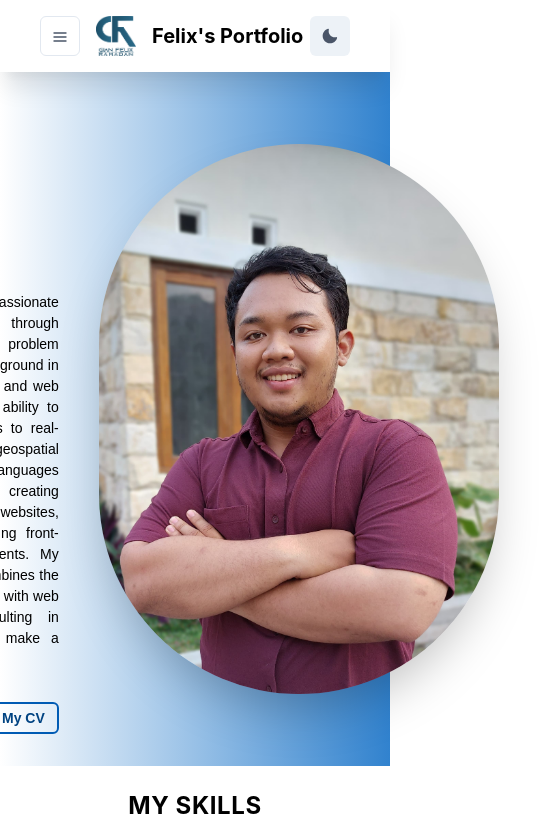
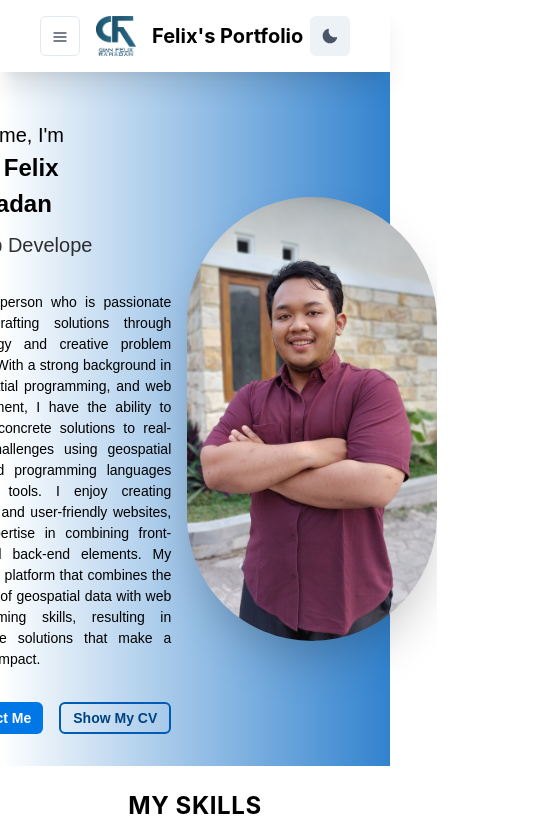
Before and after one commit to gianfelix/web_portfolio_GFR, a React (Create React App) app: page / in a window 390 px wide. Shown: the top 840 px of the page, 549 px wide, since content can reach past the window. Built offline with nearby package versions, Linux system fonts and the light colour scheme.

Commit message:
setting Responsive Hero

```diff
--- a/src/components/LandingPage/Hero.jsx
+++ b/src/components/LandingPage/Hero.jsx
@@ -115,7 +115,7 @@ export const Hero = () => {
         </MotionText>
         <Box justifyItems="center">
           <Text
-            fontSize={{ base: "sm", md: "xl" }}
+            fontSize={{ base: "sm", md: "lg" }}
             mt={8}
             color={colorMode === "light" ? "black" : "white"}
             style={{ textAlign: "justify" }}
@@ -147,7 +147,7 @@ export const Hero = () => {
           <CvModal isOpen={isModalOpen} onClose={closeModal} />
         </Flex>
       </MotionFlex>
-      <Flex ml="13%" mr={"3%"} minW={"450px"} maxH={"550px"}>
+      <Flex ml={{ base: "5%", lg: "13%" }} mr={"3%"} minW={{ base: "250px", lg: "450px"}} maxH={"550px"}>
         <MotionFlex
           minH="30vh"
           initial={{ opacity: 0, x: -20 }}
```
